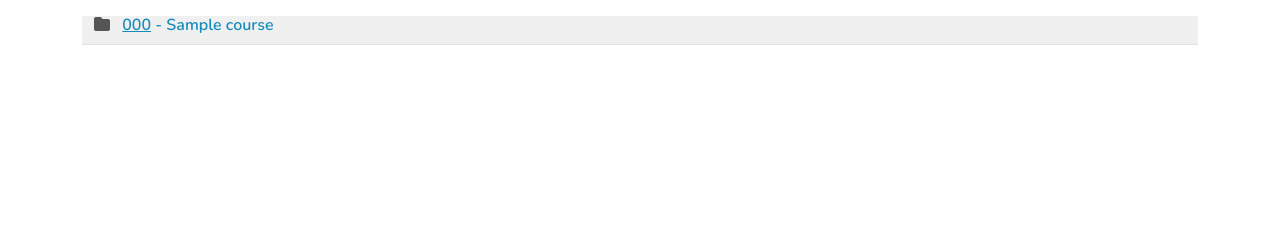
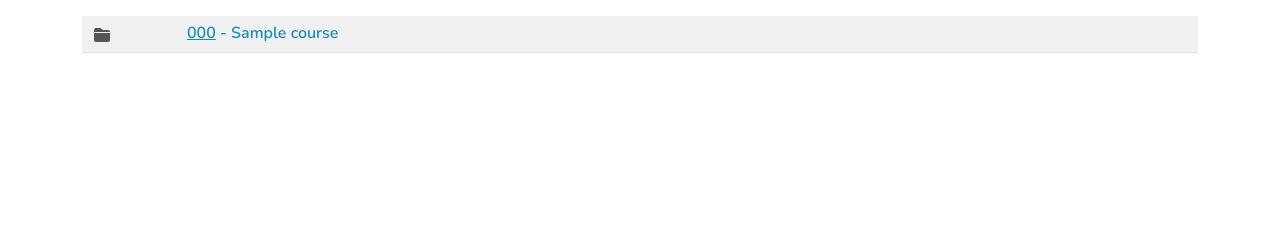
Before and after one commit to israel-oye/CiStash, a Flask app: page /home/level/1 in a window 1280 px wide. Shown: the part 316-568 px from the top of the page. Run offline with Flask 3, Linux system fonts and the light colour scheme; tables that the repository leaves empty hold one stand-in row (values such as "Sample post"); some libraries are stand-ins or nearby versions.

Commit message:
Improve UI: Update level page & search page to indicate empty course folder

```diff
--- a/models/course.py
+++ b/models/course.py
@@ -6,7 +6,7 @@
 
     id_ = db.Column(db.Integer, primary_key=True)
     course_title = db.Column(db.String(60), unique=True)
-    course_code = db.Column(db.String(20), unique=True, nullable=False)
+    course_code = db.Column(db.String(20), unique=True, nullable=False, index=True)
 
     course_docs = db.relationship("Document", back_populates="course", lazy="dynamic")
 
@@ -16,6 +16,10 @@
     def __repr__(self) -> str:
         return f"<Course: {self.course_code}>"
 
+    @property
+    def has_documents(self):
+        return bool(self.course_docs.first())
+
 
 class CourseView(ModelView):
     can_create = False
--- a/src/templates/home/level_page.html
+++ b/src/templates/home/level_page.html
@@ -26,12 +26,25 @@
     <div class="courses-box my-2">
         {% for course in level_courses %}
 
-        <div class="coursebox container bg-secondary my-2 border-bottom">
-            <a href="{{url_for('resource_bp.get_course', course_id=course.id_)}}" class="text-decoration-none">
-                <h6>
-                    <i class="fa-solid fa-folder text-dark"></i> <span class="text-decoration-underline ps-2">{{course.course_code}}</span> - {{course.course_title}}
-                </h6>
-            </a>
+        <div class="coursebox container bg-secondary my-2 pt-2 border-bottom">
+            <div class="row">
+                <div class="col-1">
+                    {% if course.has_documents %}
+                    <i class="fa-solid fa-folder-closed text-secondary"></i>
+                    <!--  -->
+                    {% else %}
+                    <i class="fa-regular fa-folder-open text-secondary"></i>
+                    <!--  -->
+                    {% endif %}
+                </div>
+                <div class="col-11">
+                    <a href="{{url_for('resource_bp.get_course', course_id=course.id_)}}" class="text-decoration-none">
+                        <h6>
+                            <span class="text-decoration-underline">{{course.course_code}}</span> - {{course.course_title}}
+                        </h6>
+                    </a>
+                </div>
+            </div>
         </div>
         {% endfor %}
     </div>
```
Also changed, not shown: src/templates/resource/search.html (+18 -5 lines).
